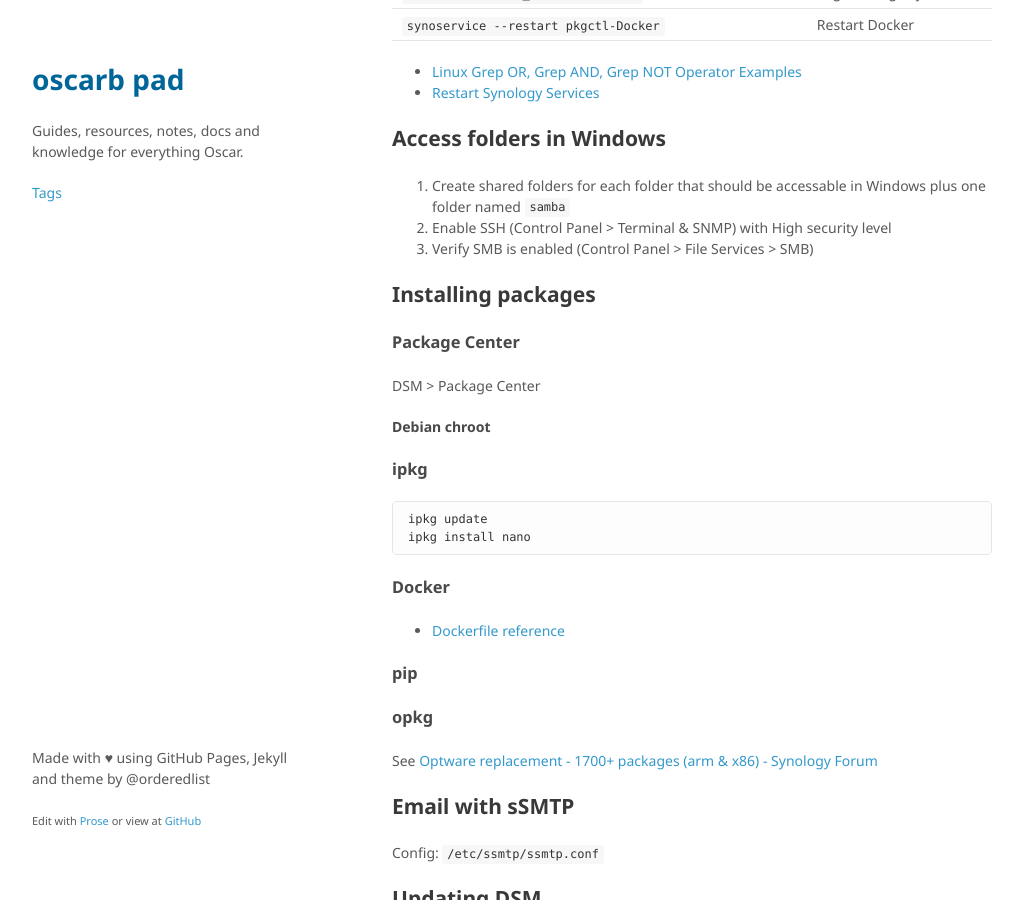
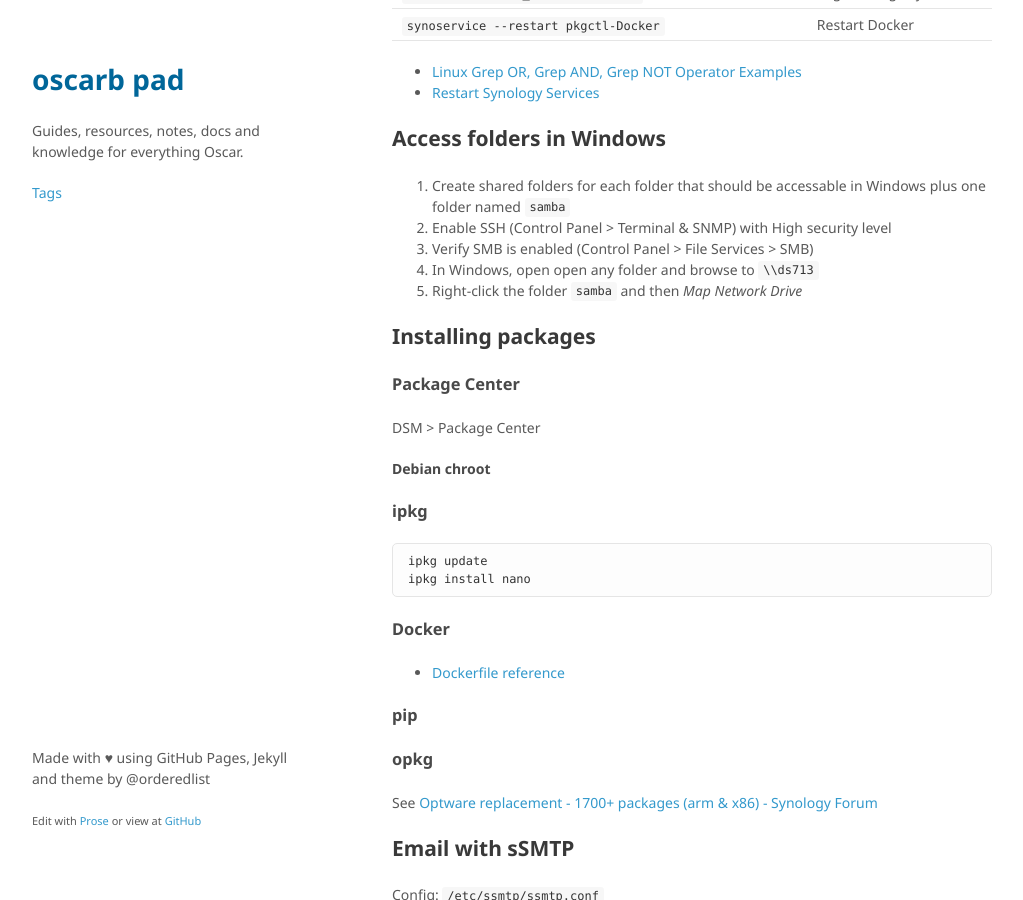
Before and after one commit to oscarb/pad, a Jekyll site: the page built from _docs/ds713.md, in a window 1280 px wide and 900 px high, scrolled down 1558 px. Shown: the whole window, without its empty margins (128-1151 px from the left). Built offline with Jekyll 4.4.1, drawn with Linux system fonts in a browser that asks for light colours; some web fonts are replaced.

Commit message:
Update ds713.md

```diff
--- a/_docs/ds713.md
+++ b/_docs/ds713.md
@@ -49,6 +49,10 @@ Command | Description
 1. Create shared folders for each folder that should be accessable in Windows plus one folder named `samba`
 2. Enable SSH (Control Panel > Terminal & SNMP) with High security level
 3. Verify SMB is enabled (Control Panel > File Services > SMB)
+4. In Windows, open open any folder and browse to `\\ds713`
+5. Right-click the folder `samba` and then *Map Network Drive*
+
+
 
 
 ## Installing packages
```
